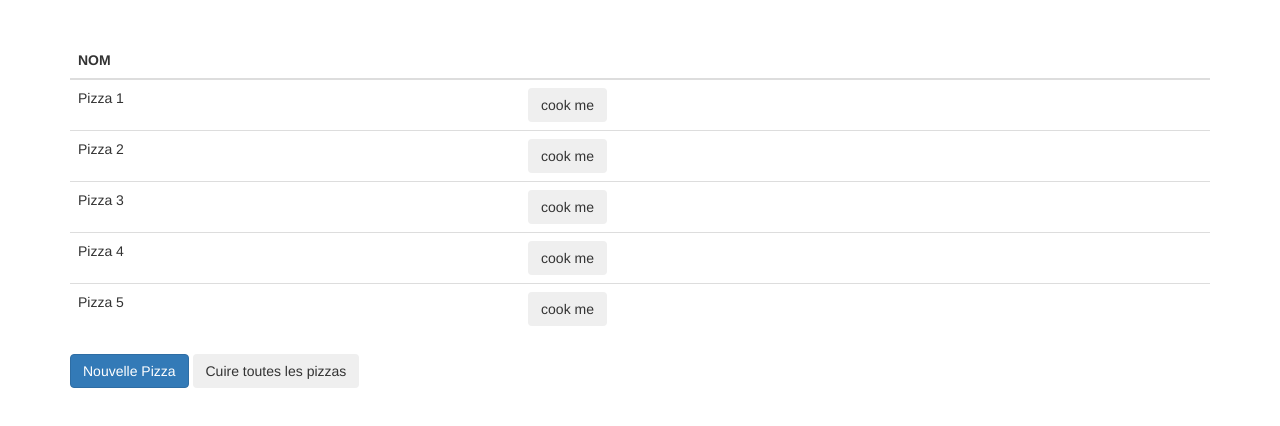
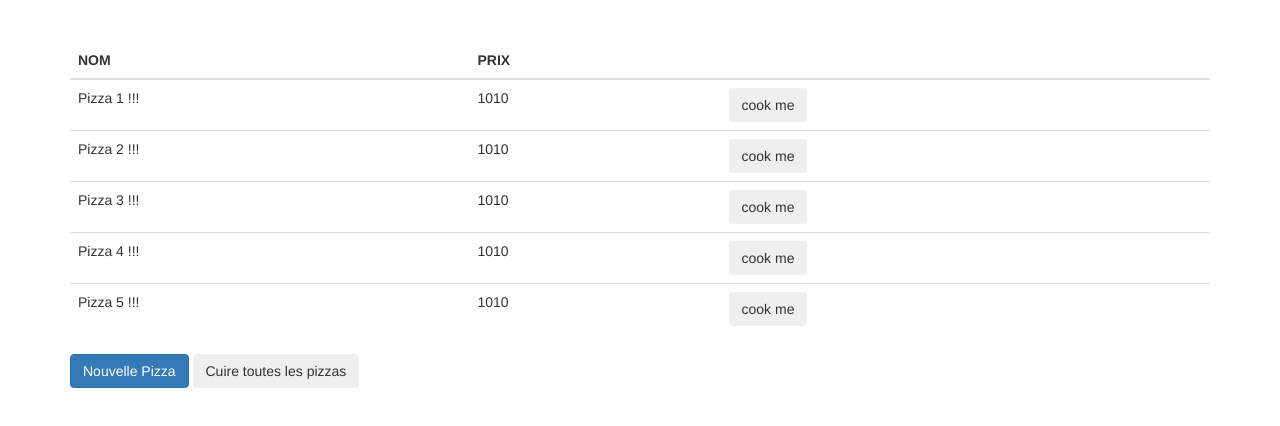
Before and after one commit to kmokili/dta-ng, a website with bundled scripts: page static/index.html in a window 1280 px wide. Built offline with nearby package versions, Linux system fonts and the light colour scheme; some packages are replaced by stand-ins of ours.

Commit message:
ajout filtres

```diff
--- a/src/pizza/index.js
+++ b/src/pizza/index.js
@@ -5,4 +5,22 @@ export default
 
   angular.module('dtang.pizza', [])
     .controller('PizzaListController', PizzaListController)
+
+
+
+    .filter('toto', function () {
+      // mon filtre toto
+      return function (input) {
+        return parseInt(input) + 10
+      }
+    })
+
+    .filter('bang', function () {
+      // mon filtre bang
+      return function (input, size = 1) {
+        return input + ' ' + '!'.repeat(size)
+      }
+    })
+
+
     .name
--- a/static/pizza-list.html
+++ b/static/pizza-list.html
@@ -4,12 +4,14 @@
     <thead>
       <tr>
         <th>NOM</th>
+        <th>PRIX</th>
         <th></th>
       </tr>
     </thead>
     <tbody>
       <tr ng-repeat="pizza in $ctrl.pizzas track by $index">
-        <td>{{ pizza.name }}</td>
+        <td>{{ pizza.name | bang:3 }}</td>
+        <td>{{ 1000 | toto }}</td>
         <td>
           <button ng-click="$ctrl.cookPizza(pizza)" ng-if="!pizza.status" class="btn">cook me</button>
           <span ng-if="pizza.status">CUITE</span>
```
